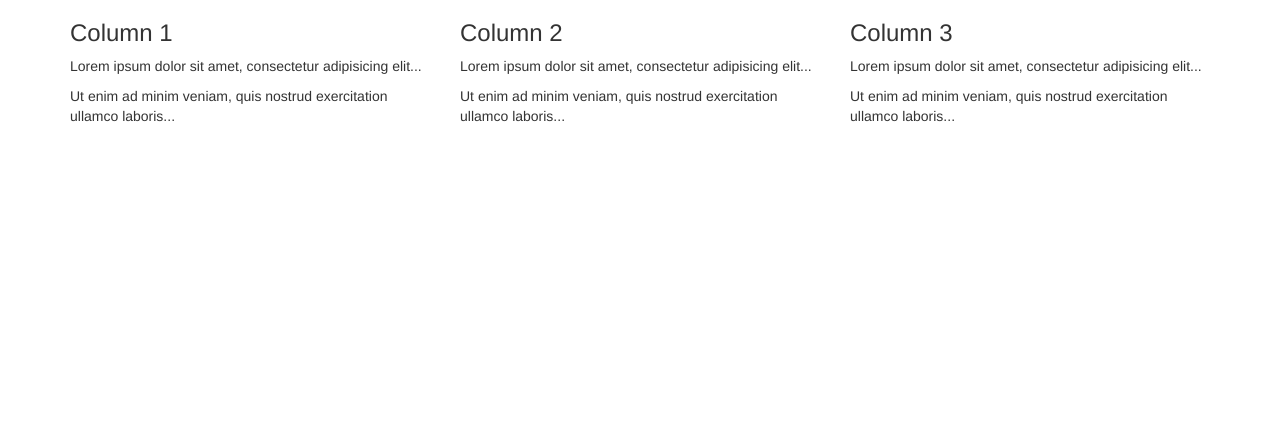
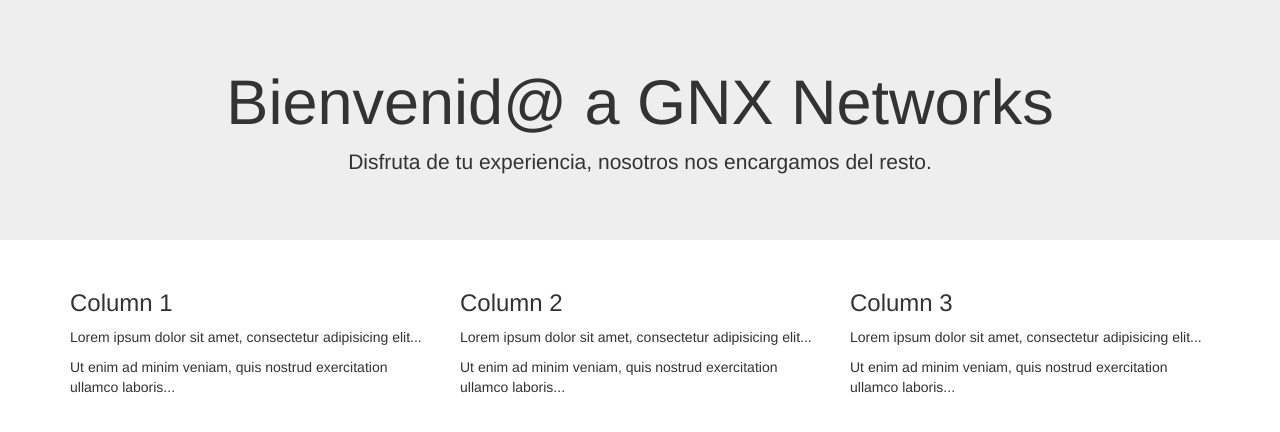
Before and after one commit to GNXNetworks/gnxnetworks.github.io, a Jekyll site: the page built from index.html, in a window 1280 px wide. Shown: the top 432 px of the page. Built offline with Jekyll 4.4.1, drawn with Linux system fonts in a browser that asks for light colours; nearby versions of some CDN libraries.

Commit message:
Create default.html

```diff
--- a/_layouts/default.html
+++ b/_layouts/default.html
@@ -10,6 +10,11 @@
 </head>
 <body>
 
+<div class="jumbotron text-center">
+  <h1>Bienvenid@ a GNX Networks</h1>
+  <p>Disfruta de tu experiencia, nosotros nos encargamos del resto.</p>
+</div>
+
 <div class="container">
   {{ content }}
 </div>
```
